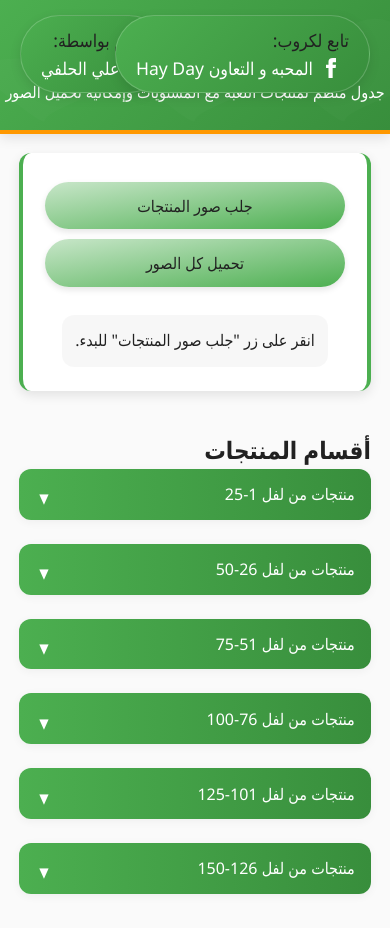
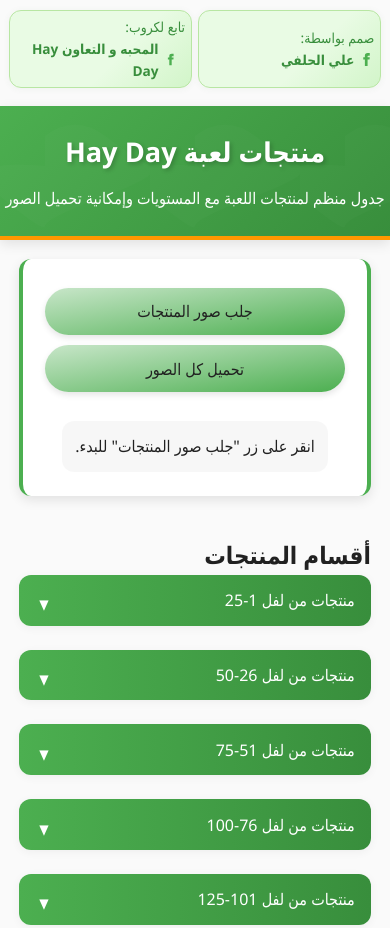
Before and after one commit to alistar1985/ali-iraq, a plain HTML site: page index.html in a window 390 px wide. Shown: the top 928 px of the page. Drawn offline with Linux system fonts and the light colour scheme.

Commit message:
Add files via upload

```diff
--- a/index.html
+++ b/index.html
@@ -7,11 +7,13 @@
     <link rel="stylesheet" href="style.css?v=1.2">
 </head>
 <body>
-    <div class="top-info-left">
+    <div class="top-info-container">
+        <div class="top-info-left">
         <p class="designer-text">صمم بواسطة: <a href="https://www.facebook.com/Ali.Hilfi2018" target="_blank" class="designer-link"><svg class="facebook-icon" xmlns="http://www.w3.org/2000/svg" width="20" height="20" viewBox="0 0 24 24"><path d="M9 8h-3v4h3v12h5v-12h3.642l.358-4h-4v-1.667c0-.955.192-1.333 1.115-1.333h2.885v-5h-3.808c-3.596 0-5.192 1.583-5.192 4.615v2.385z"/></svg><span>علي الحلفي</span></a></p>
-    </div>
-    <div class="top-info-right">
+        </div>
+        <div class="top-info-right">
         <p class="group-text">تابع لكروب: <a href="https://www.facebook.com/share/g/16xkVfGz65/" target="_blank" class="group-link"><svg class="facebook-icon" xmlns="http://www.w3.org/2000/svg" width="20" height="20" viewBox="0 0 24 24"><path d="M9 8h-3v4h3v12h5v-12h3.642l.358-4h-4v-1.667c0-.955.192-1.333 1.115-1.333h2.885v-5h-3.808c-3.596 0-5.192 1.583-5.192 4.615v2.385z"/></svg><span>المحبه و التعاون Hay Day</span></a></p>
+        </div>
     </div>
     <header>
         <h1>منتجات لعبة Hay Day</h1>
--- a/style.css
+++ b/style.css
@@ -1,60 +1,96 @@
-/* Top Info Corner Styles - Cleaned */
-.top-info-left, .top-info-right {
-    position: fixed;
-    top: 15px;
-    padding: 10px 20px;
-    border-radius: 50px;
-    box-shadow: var(--shadow-medium);
-    z-index: 1000;
-    font-size: 0.95rem;
-    transition: transform var(--transition-speed), box-shadow var(--transition-speed);
-    border: 1px solid rgba(255,255,255,0.2);
-    background: linear-gradient(135deg, var(--primary-color), var(--primary-dark));
+/* =================================== */
+/*      Top Info Boxes - Modern Row    */
+/* =================================== */
+
+.top-info-container {
+    display: flex;
+    flex-direction: row;
+    justify-content: center;
+    align-items: stretch;
+    gap: 10px;
+    padding: 16px 8px 28px 8px;
+    width: 100%;
+    background: transparent;
 }
 
-.top-info-left:hover, .top-info-right:hover {
-    transform: translateY(-3px);
-    box-shadow: var(--shadow-hover);
-}
-
-.top-info-left {
-    left: 20px;
-}
-
-.top-info-right {
-    right: 20px;
-}
-
-.top-info-left p, .top-info-right p {
+.top-info-left, .top-info-right {
+    display: flex;
+    align-items: center;
+    justify-content: flex-start;
+    width: 170px;
+    min-height: 40px;
+    padding: 6px 11px;
+    border-radius: 16px;
+    box-shadow: 0 1px 7px 0 rgba(60,120,60,0.06);
+    font-size: 0.92rem;
+    background: linear-gradient(135deg, #e9fbe4 60%, #d2f5c9 100%); /* أخضر فاتح متدرج متناسق */
+    border: 1px solid #b8e6a3;
+    color: var(--primary-dark);
+    transition: box-shadow 0.18s, border 0.18s;
+    position: relative;
     margin: 0;
 }
 
 .top-info-left a, .top-info-right a {
+    color: var(--primary-dark);
+    text-decoration: none;
+    display: flex;
+    align-items: center;
+    gap: 5px;
+    font-weight: 600;
     background: none !important;
     padding: 0 !important;
     box-shadow: none !important;
-    display: flex;
-    align-items: center;
-    gap: 8px;
-    color: white;
-    text-decoration: none;
-    font-weight: 500;
-    transition: opacity var(--transition-speed);
+    font-size: 0.99em;
+    transition: opacity 0.16s;
 }
 
 .top-info-left a:hover, .top-info-right a:hover {
-    opacity: 0.85;
+    opacity: 0.8;
 }
 
 .facebook-icon {
-    fill: white;
-    transition: transform var(--transition-speed);
+    fill: var(--primary-color);
+    width: 15px;
+    height: 15px;
+    margin-left: 1px;
+    margin-right: 1px;
+    transition: transform 0.16s;
 }
 
 .top-info-left a:hover .facebook-icon,
 .top-info-right a:hover .facebook-icon {
-    transform: scale(1.15) rotate(5deg);
+    transform: scale(1.08);
 }
+
+.top-info-left p, .top-info-right p {
+    margin: 0 0 0 5px;
+    font-size: 0.98em;
+    font-weight: 500;
+    color: var(--primary-dark);
+}
+
+@media (max-width: 600px) {
+    .top-info-container {
+        gap: 6px;
+        padding: 10px 3px 18px 3px;
+    }
+    .top-info-left, .top-info-right {
+        width: 47vw;
+        min-width: 120px;
+        font-size: 0.88rem;
+        padding: 5px 6px;
+        border-radius: 12px;
+    }
+    .facebook-icon {
+        width: 13px;
+        height: 13px;
+    }
+}
+
+/* =================================== */
+/*      Global Styles                  */
+/* =================================== */
 
 /* تصميم حديث واحترافي لموقع Hay Day Scraper */
 @import url('https://fonts.googleapis.com/css2?family=Tajawal:wght@400;500;700&display=swap');
@@ -420,29 +456,7 @@ main {
         font-size: 1rem;
     }
 
-    /* Top info boxes adjustments for mobile */
-    .top-info-left, .top-info-right {
-        position: relative; /* Change from fixed to relative to stack them */
-        top: auto;
-        left: auto;
-        right: auto;
-        width: 95%;
-        max-width: 400px; /* Max width for better appearance */
-        margin: 10px auto;
-        justify-content: center; /* Center the content */
-    }
 
-    .top-info-left {
-        margin-top: 15px; /* Add some space from the top */
-    }
-
-    .top-info-right {
-        margin-bottom: 15px; /* Add space below */
-    }
-
-    .top-info-left a, .top-info-right a {
-        justify-content: center; /* Center the icon and text inside the link */
-    }
 
     /* Control panel buttons */
     #control-panel {
```
